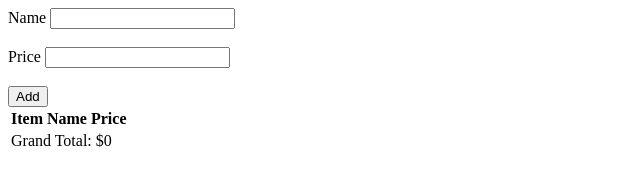
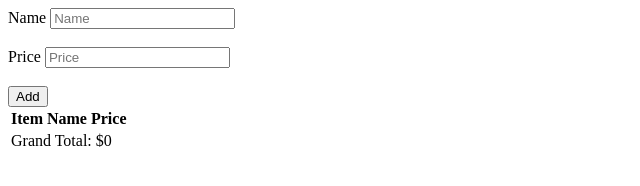
Before and after one commit to acciojob/shopping-cart-M74-dot, a website: page main.html in a window 1280 px wide. Shown: the full height of the page, 0-640 px from the left. Drawn offline with Linux system fonts and the light colour scheme.

Commit message:
created a submission

```diff
--- a/main.html
+++ b/main.html
@@ -10,9 +10,9 @@
 	<!-- the entire body must be written by student -->
 	<form>
 		<label for="name">Name</label>
-		<input type="text" id="name_input" required><br><br>
+		<input type="text" id="name_input" placeholder="Name" required><br><br>
 		<label for="price">Price</label>
-		<input type="number" id="price_input" required><br><br>
+		<input type="number" id="price_input" placeholder="Price" required><br><br>
 		<button id="add"></button>
 	</form>
 
```
